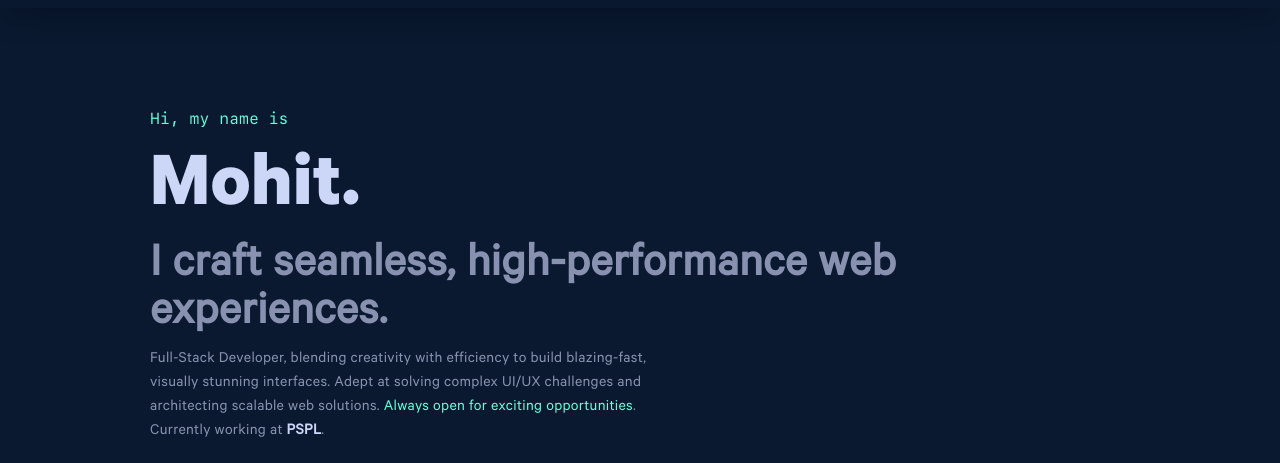
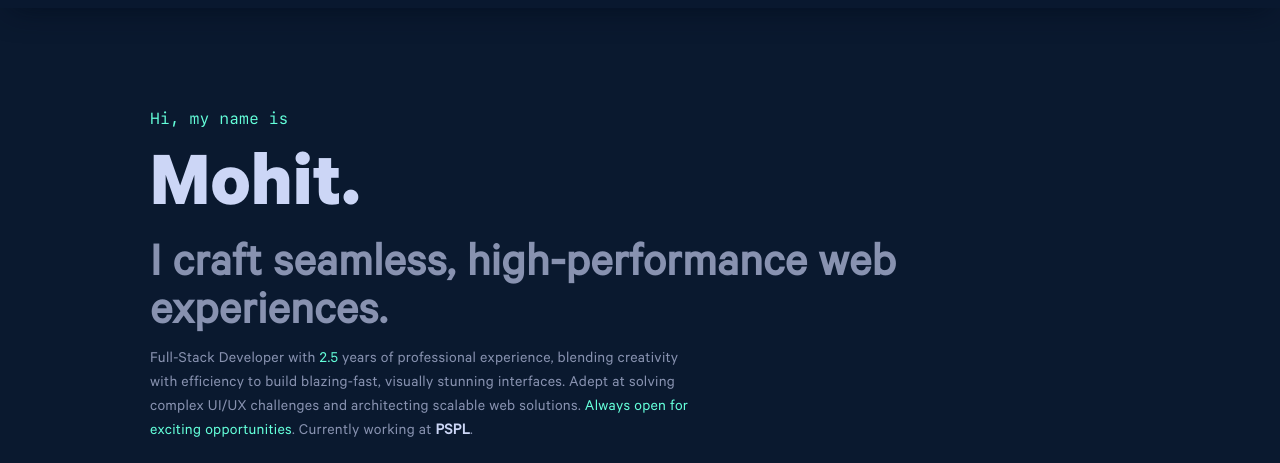
Before and after one commit to idk-Mohit/portfolio-v1, a Gatsby site: page / in a window 1280 px wide. Shown: the part 77-540 px from the top of the page. Built offline with nearby package versions, Linux system fonts and the light colour scheme; Gatsby itself is replaced by a stand-in of ours.

```diff
--- a/src/components/section/Hero.js
+++ b/src/components/section/Hero.js
@@ -20,7 +20,8 @@ const Home = () => {
   );
   const four = (
     <Brief>
-      Full-Stack Developer, blending creativity with efficiency to build
+      Full-Stack Developer with <span className="green">2.5</span> years of
+      professional experience, blending creativity with efficiency to build
       blazing-fast, visually stunning interfaces. Adept at solving complex UI/UX
       challenges and architecting scalable web solutions.{" "}
       <span className="green">Always open for exciting opportunities</span>.
```
